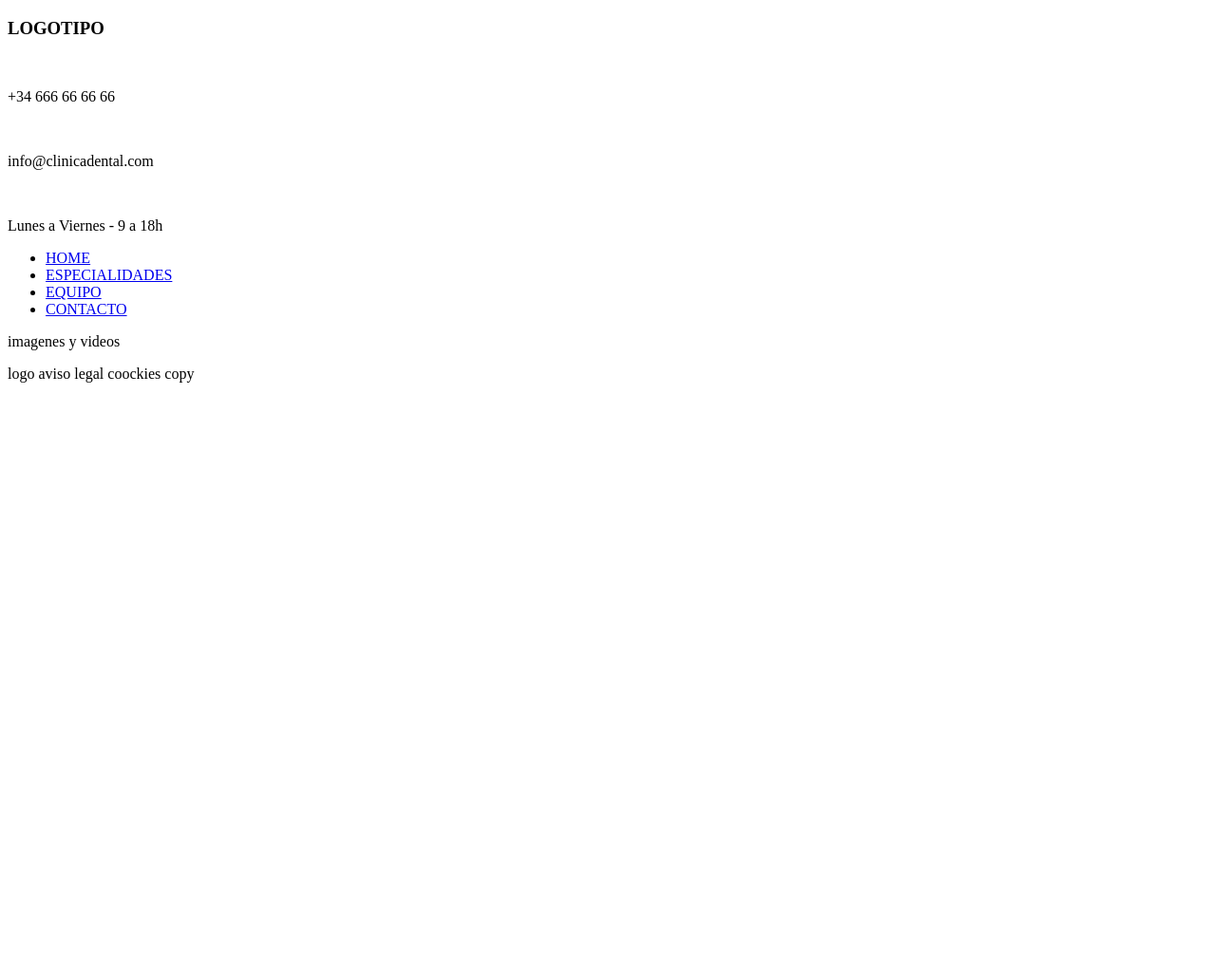
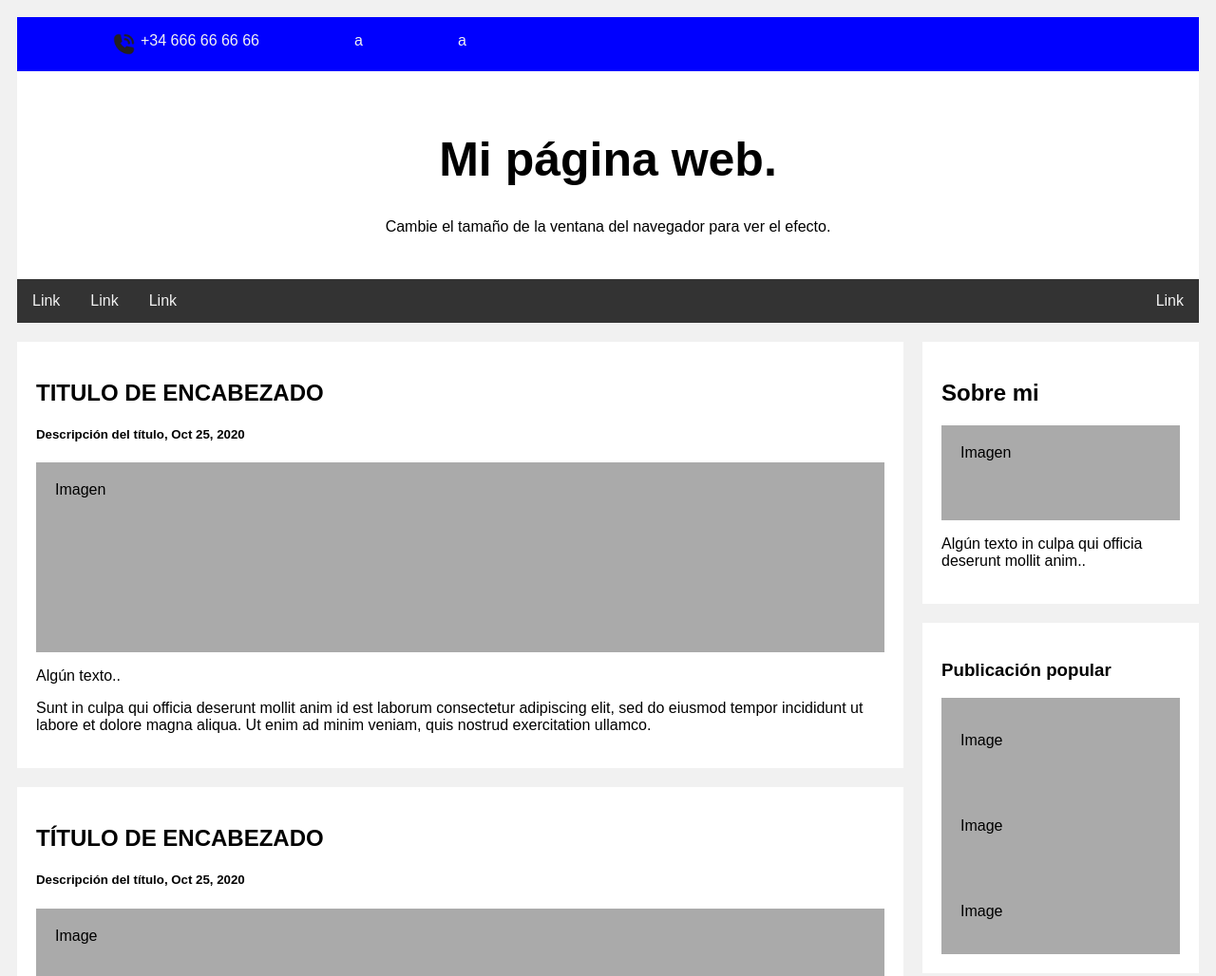
Before and after one commit to Alejandro-rs93/DentalClinic, a plain HTML site: page home/home.html in a window 1280 px wide. Shown: the top 1028 px of the page at 95% size. Before the commit the page ends 800 px from the top, so only its background shows below. Drawn offline with Linux system fonts and the light colour scheme.

Commit message:
añadido css y carpeta img

```diff
--- a/home/home.html
+++ b/home/home.html
@@ -4,49 +4,71 @@
     <meta charset="UTF-8">
     <meta name="viewport" content="width=device-width, initial-scale=1.0">
     <title>Home</title>
+    <link rel="stylesheet" href="style.css">
 </head>
 <body>
-    <!--CABECERA-->
-    <div id="header">
-        <div id="logo">
-			<h3><span>LOGOTIPO</span></h3>
-		</div>
+    <div class="top">
 
-		<div id="tlf">
-            <img src="" alt="">
-            <p>+34 666 66 66 66</p>
+        <p> <img src="img/tlf.png">+34 666 66 66 66</p>
+        <p>a</p>
+        <p>a</p>
+    </div>
+
+    <div class="header">
+      <h1>Mi página web.</h1>
+      <p>Cambie el tamaño de la ventana del navegador para ver el efecto.</p>
+    </div>
+
+    <div class="topnav">
+      <a href="#">Link</a>
+      <a href="#">Link</a>
+      <a href="#">Link</a>
+      <a href="#" style="float:right">Link</a>
+    </div>
+
+    <div class="row">
+      <div class="leftcolumn">
+        <div class="card">
+          <h2>TITULO DE ENCABEZADO</h2>
+          <h5>Descripción del título, Oct 25, 2020</h5>
+          <div class="fakeimg" style="height:200px;">Imagen</div>
+          <p>Algún texto..</p>
+          <p>Sunt in culpa qui officia deserunt mollit anim id est laborum consectetur
+              adipiscing elit, sed do eiusmod tempor incididunt ut labore et dolore magna
+              aliqua. Ut enim ad minim veniam, quis nostrud exercitation ullamco.</p>
         </div>
-        <div id="mail">
-            <img src="" alt="">
-            <p>info@clinicadental.com</p>
+        <div class="card">
+          <h2>TÍTULO DE ENCABEZADO</h2>
+          <h5>Descripción del título, Oct 25, 2020</h5>
+          <div class="fakeimg" style="height:200px;">Image</div>
+          <p>Algún texto..</p>
+          <p>Sunt in culpa qui officia deserunt mollit anim id est laborum consectetur
+              adipiscing elit, sed do eiusmod tempor incididunt ut labore et dolore magna
+              aliqua. Ut enim ad minim veniam, quis nostrud exercitation ullamco.</p>
         </div>
-        <div id="horario">
-            <img src="" alt="">
-            <p>Lunes a Viernes - 9 a 18h</p>
+      </div>
+      <div class="rightcolumn">
+        <div class="card">
+          <h2>Sobre mi</h2>
+          <div class="fakeimg" style="height:100px;">Imagen</div>
+          <p>Algún texto in culpa qui officia deserunt mollit anim..</p>
         </div>
+        <div class="card">
+          <h3>Publicación popular</h3>
+          <div class="fakeimg"><p>Image</p></div>
+          <div class="fakeimg"><p>Image</p></div>
+          <div class="fakeimg"><p>Image</p></div>
+        </div>
+        <div class="card">
+          <h3>Sigueme</h3>
+          <p>Algún texto..</p>
+        </div>
+      </div>
+    </div>
 
-		<div class="clear"></div>
+    <div class="footer">
+      <h2>Pie de página.</h2>
     </div>
-    <!--CABECERA-->
 
-    <!-- MENU -->
-    <div id="menu">
-        <ul id="menu_principal">
-			<li><a href="#">HOME</a></li>
-			<li><a href="#">ESPECIALIDADES</a></li>
-			<li><a href="#">EQUIPO</a></li>
-			<li><a href="#">CONTACTO</a></li>
-		</ul>
-		<div class="clear"></div>
-    </div>
-    <!-- MENU -->
-
-
-    <div id="cuerpo">
-        <p>imagenes y videos</p>
-    </div>
-    <footer id="footer">
-        <p>logo aviso legal coockies copy</p>
-    </footer>
 </body>
 </html>
--- /dev/null
+++ b/home/style.css
@@ -0,0 +1,128 @@
+
+* {
+    box-sizing: border-box;
+}
+/*---------Barra superior---------*/
+.top {
+    overflow: hidden;
+    background-color: blue;
+}
+.top img
+{
+    position: relative;
+    float: left;
+    margin-right: 5px;
+    width: 25px;
+    height: 25px;
+}
+.top p {
+    float: left;
+    display: block;
+    color: #f2f2f2;
+    text-align: center;
+    padding-left:100px;
+    text-decoration: none;
+}
+
+
+
+body {
+    font-family: Arial;
+    padding: 10px;
+    background: #f1f1f1;
+}
+
+/* Encabezado/Título del Blog */
+.header {
+    padding: 30px;
+    text-align: center;
+    background: white;
+}
+
+.header h1 {
+    font-size: 50px;
+}
+
+/* Aplicar estilo a la barra de navegación superior */
+.topnav {
+    overflow: hidden;
+    background-color: #333;
+}
+
+/* Aplicar estilo a los enlaces de topnav */
+.topnav a {
+    float: left;
+    display: block;
+    color: #f2f2f2;
+    text-align: center;
+    padding: 14px 16px;
+    text-decoration: none;
+}
+
+/* Cambiar color al pasar el mouse */
+.topnav a:hover {
+    background-color: #ddd;
+    color: black;
+}
+
+/* Crea dos columnas desiguales que flotan una al lado de la otra */
+/* Columna izquierda */
+.leftcolumn {
+    float: left;
+    width: 75%;
+}
+
+/* Columna derecha */
+.rightcolumn {
+    float: left;
+    width: 25%;
+    background-color: #f1f1f1;
+    padding-left: 20px;
+}
+
+/* Imagen falsa */
+.fakeimg {
+    background-color: #aaa;
+    width: 100%;
+    padding: 20px;
+}
+
+/* Agrega un efecto de tarjeta para artículos */
+.card {
+    background-color: white;
+    padding: 20px;
+    margin-top: 20px;
+}
+
+/* Limpiar los flotadores después de las columnas */
+.row:after {
+    content: "";
+    display: table;
+    clear: both;
+}
+
+/* Pie de página */
+.footer {
+    padding: 20px;
+    text-align: center;
+    background: #ddd;
+    margin-top: 20px;
+}
+
+/* Diseño receptivo: cuando la pantalla tiene menos de 800 px de ancho, haga las dos columnas
+apilar uno encima del otro en lugar de uno al lado del otro */
+@media screen and (max-width: 800px) {
+    .leftcolumn, .rightcolumn {
+    width: 100%;
+    padding: 0;
+    }
+}
+
+/* Diseño receptivo: cuando la pantalla tiene menos de 400 px de ancho, realice la navegación
+los enlaces se apilan uno encima del otro en lugar de uno al lado del otro */
+@media screen and (max-width: 400px) {
+    .topnav a {
+    float: none;
+    width: 100%;
+    }
+}
```
Also changed, not shown: home/img/tlf.png (added).
